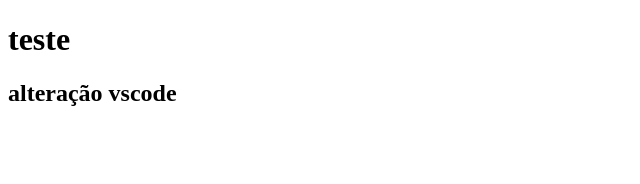
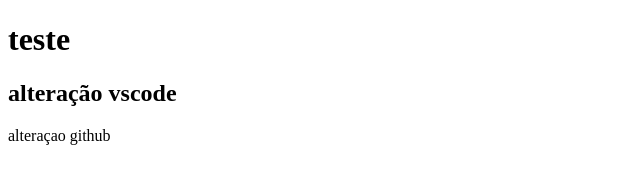
Before and after one commit to MariiBalieiro/testesteste, a plain HTML site: page index.html in a window 1280 px wide. Shown: the whole page, without its empty margins (0-640 px from the left). Drawn offline with Linux system fonts and the light colour scheme.

Commit message:
alteração github

```diff
--- a/index.html
+++ b/index.html
@@ -9,5 +9,6 @@
 <body>
     <h1>teste</h1>
     <h2>alteração vscode</h2>
+    <p> alteraçao github </p>
 </body>
 </html>
```
